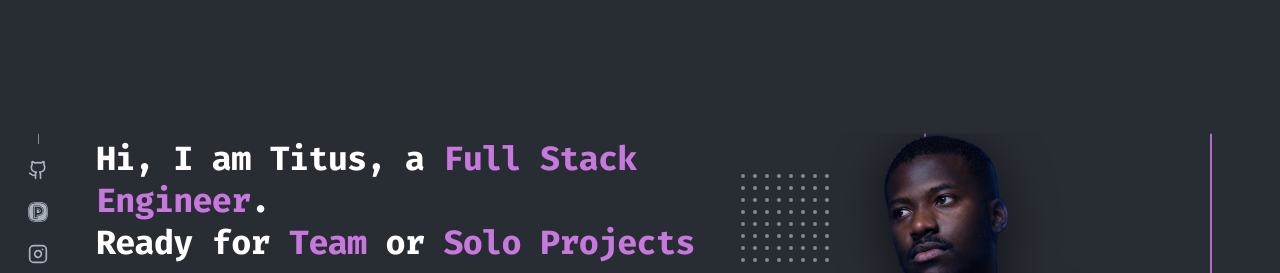
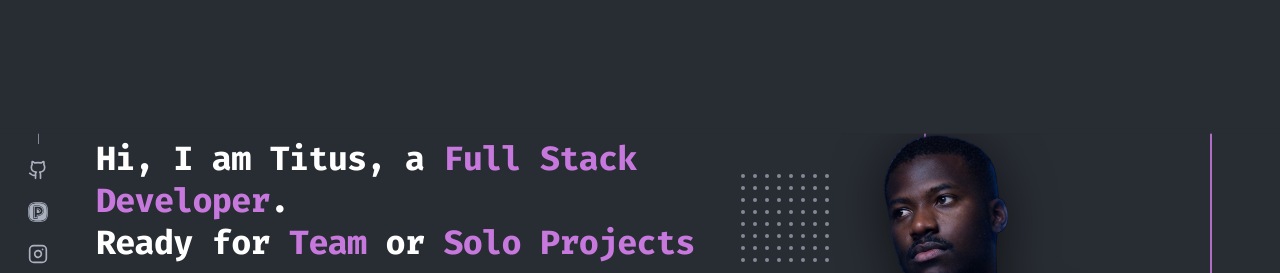
Before and after one commit to shepherd-bit/PORTFOLIO-1, a React (Vite) app: page / in a window 1280 px wide. Shown: the top 273 px of the page. Built offline with nearby package versions, Linux system fonts and the light colour scheme.

Commit message:
Update Hero.tsx

```diff
--- a/src/components/Hero.tsx
+++ b/src/components/Hero.tsx
@@ -16,7 +16,7 @@ export function Hero({ onContactClick }: HeroProps) {
           <div className="lg:col-span-7 space-y-6">
             <h1 className="text-2xl sm:text-3xl md:text-[2.1rem] font-bold text-white leading-tight tracking-tight">
               Hi, I am <span className="text-white">Titus</span>, a{' '}
-              <span className="text-[#C778DD]">Full Stack Engineer</span>.{' '}
+              <span className="text-[#C778DD]">Full Stack Developer</span>.{' '}
               <br className="hidden sm:inline" />
               Ready for{' '}
               <span className="text-[#C778DD]">Team</span> or{' '}
```
